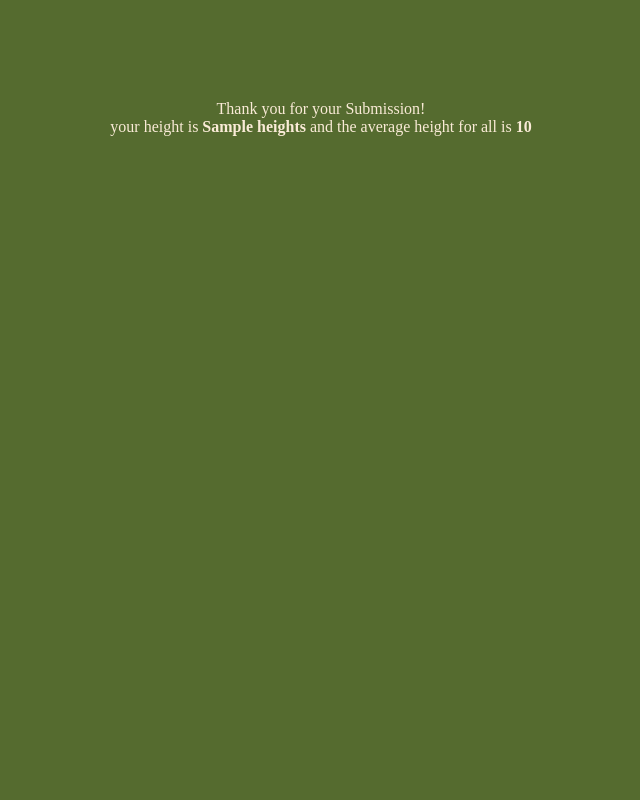
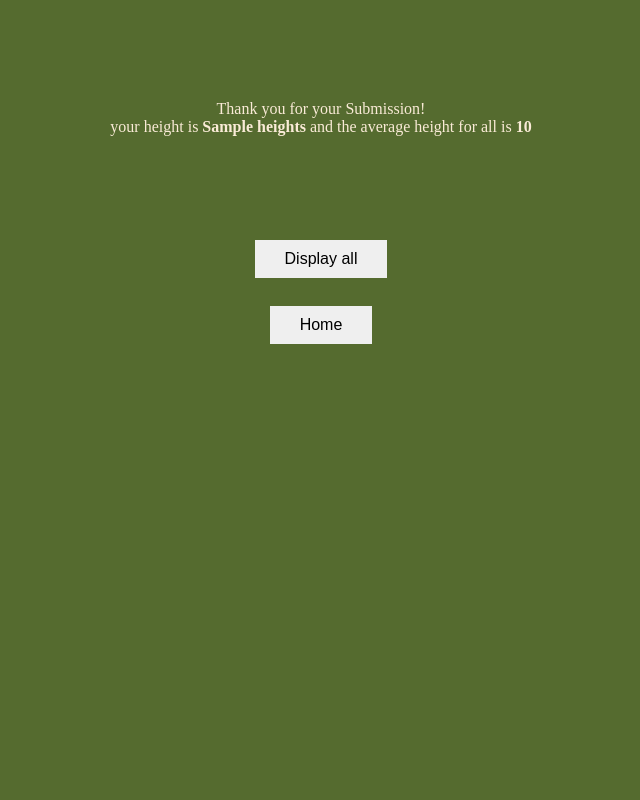
Before and after one commit to muzaanme/DataCollector, a Flask app: template templates/success.html in a window 1280 px wide. Shown: the whole page, without its empty margins (319-959 px from the left). Run offline with Flask 2, Linux system fonts and the light colour scheme; the template is opened without the code that fills it: most values are stand-ins (such as "Sample title", 1, 10 or a date in 2020).

Commit message:
changed button layout and added home url

```diff
--- a/app.py
+++ b/app.py
@@ -27,6 +27,11 @@ class Data(db.Model):
 def index():
     return render_template("index.html")
 
+@app.route("/Home", methods = ["POST"])
+def Home():
+    if request.method == "POST":
+        return index()
+
 
 @app.route("/success", methods =["POST"])
 def successPage():
@@ -40,6 +45,9 @@ def successPage():
             db.session.commit()
             average_height = db.session.query(func.avg(Data.height_)).scalar()
             average_height = round(average_height, 1)
+            #view_all = db.session.query(Data.email_).all()
+            # for entries in view_all:
+            #     print(entries)
             print(average_height)
             return render_template("success.html", heights=height, avg = average_height)
         return render_template("index.html",
--- a/static/style.css
+++ b/static/style.css
@@ -35,11 +35,27 @@ html,body{
 }
 
 .container button{
-    width: 70px;
-    height: 30px;
+    border: none;
+    color: black;
+    padding: 10px 30px;
+    text-align: center;
+    text-decoration: none;
+    display: inline-block;
+    font-size: 16px;
+    margin: 4px 2px;
+    transition-duration: 0.4s;
+    cursor: pointer;
+}
+
+.button1:hover {
+    background-color: #008CBA;
+    color:white;
+  }
+
+.button2:hover {
     background-color: coral;
-    margin: 3px;
-}
+    color: white;
+  }
 
 .container p{
     margin: 100px;
@@ -50,3 +66,16 @@ html,body{
     color: bisque;
     font-family: Arial, Helvetica, sans-serif;
 }
+
+.all{
+    border:#008CBA;
+    color: black;
+    padding: 10px 30px;
+    text-align: center;
+    text-decoration: none;
+    display: inline-block;
+    font-size: 16px;
+    margin: 4px 2px;
+    transition-duration: 0.4s;
+    cursor: pointer;
+}
--- a/templates/index.html
+++ b/templates/index.html
@@ -20,7 +20,8 @@
         <form action="{{url_for ('successPage')}}" method="POST">
             <input type="email" title="Your Email will be safe with us" placeholder="Enter your Email Address" name="email_name" required><br>
             <input type="number" min="50" max="300" title="Your data will be safe with us" placeholder="Enter your height in CM" name="height_name" required><br>
-            <button type="submit"> Save </button>
+            <button type="submit" class="button1"> Save </button>
+            <button type="reset" value="Reset" class="button2">Reset</button>
 
 
         </form>
--- a/templates/success.html
+++ b/templates/success.html
@@ -12,6 +12,12 @@
         <p>Thank you for your Submission! <br>
         your height is <strong>{{ heights }}</strong> and the average height for all is <strong>{{ avg }}</strong>
         </p>
+        <button type="button">Display all</button>
+        <form action="{{url_for ('Home')}}" method="POST">
+            <button class="all" type="submit">Home</button>
+        </form>
     </div>
+
+
 </body>
 </html>
```
Also changed, not shown: 1 other file.
